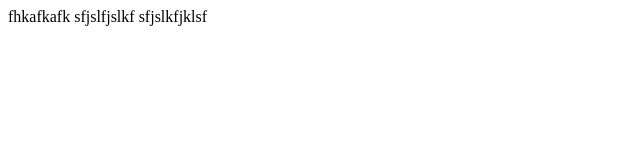
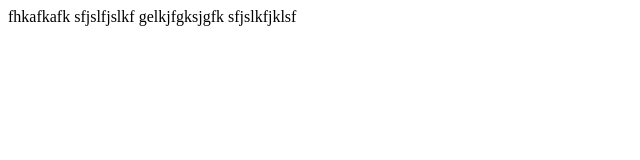
Before and after one commit to rabsingh/Sandpit, a plain HTML site: page index.html in a window 1280 px wide. Shown: the whole page, without its empty margins (0-640 px from the left). Drawn offline with Linux system fonts and the light colour scheme.

Commit message:
second commit whre is it ?

```diff
--- a/index.html
+++ b/index.html
@@ -7,7 +7,7 @@
 </head>
 <body>
     fhkafkafk
-    sfjslfjslkf
+    sfjslfjslkf gelkjfgksjgfk
     sfjslkfjklsf
 </body>
 </html>
```
